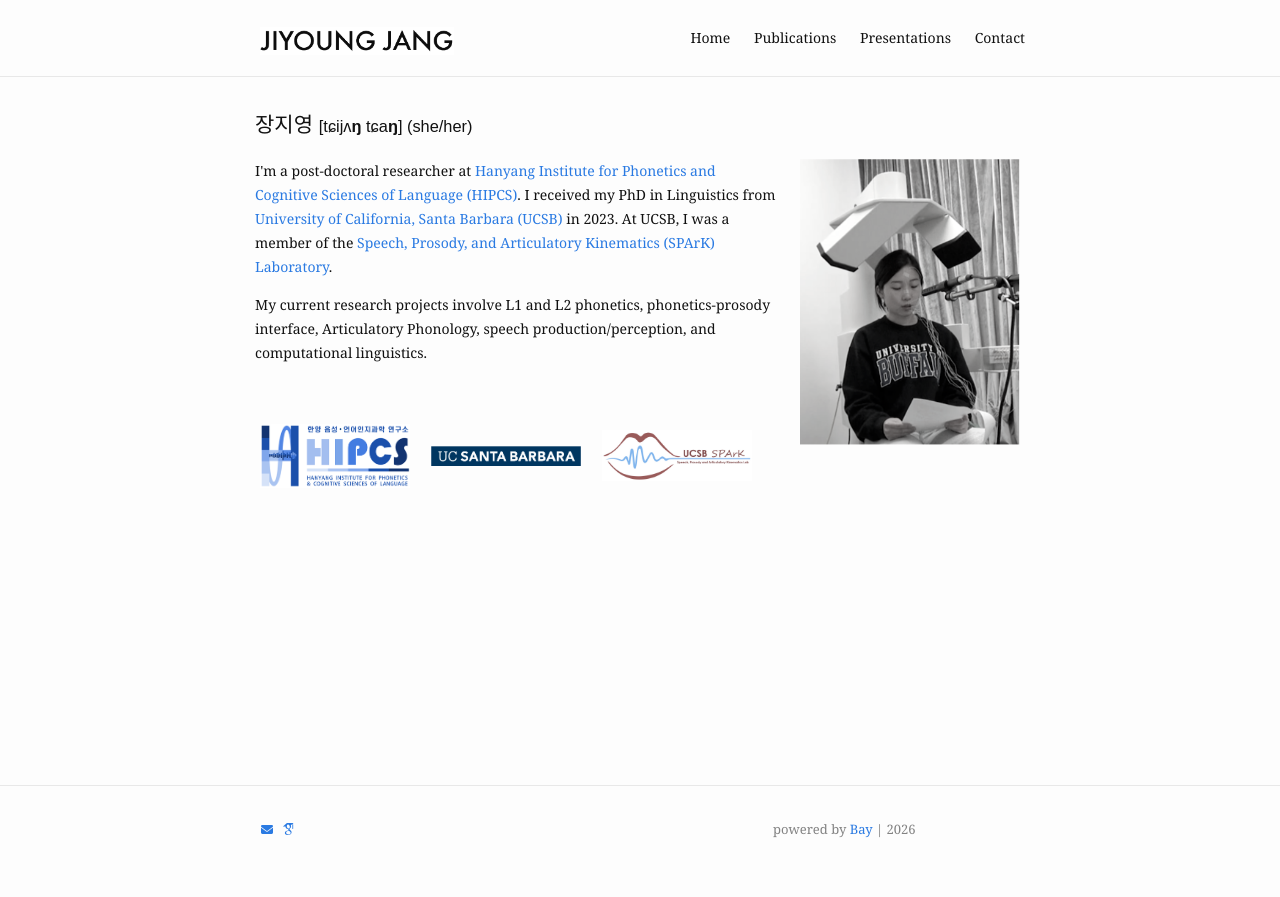
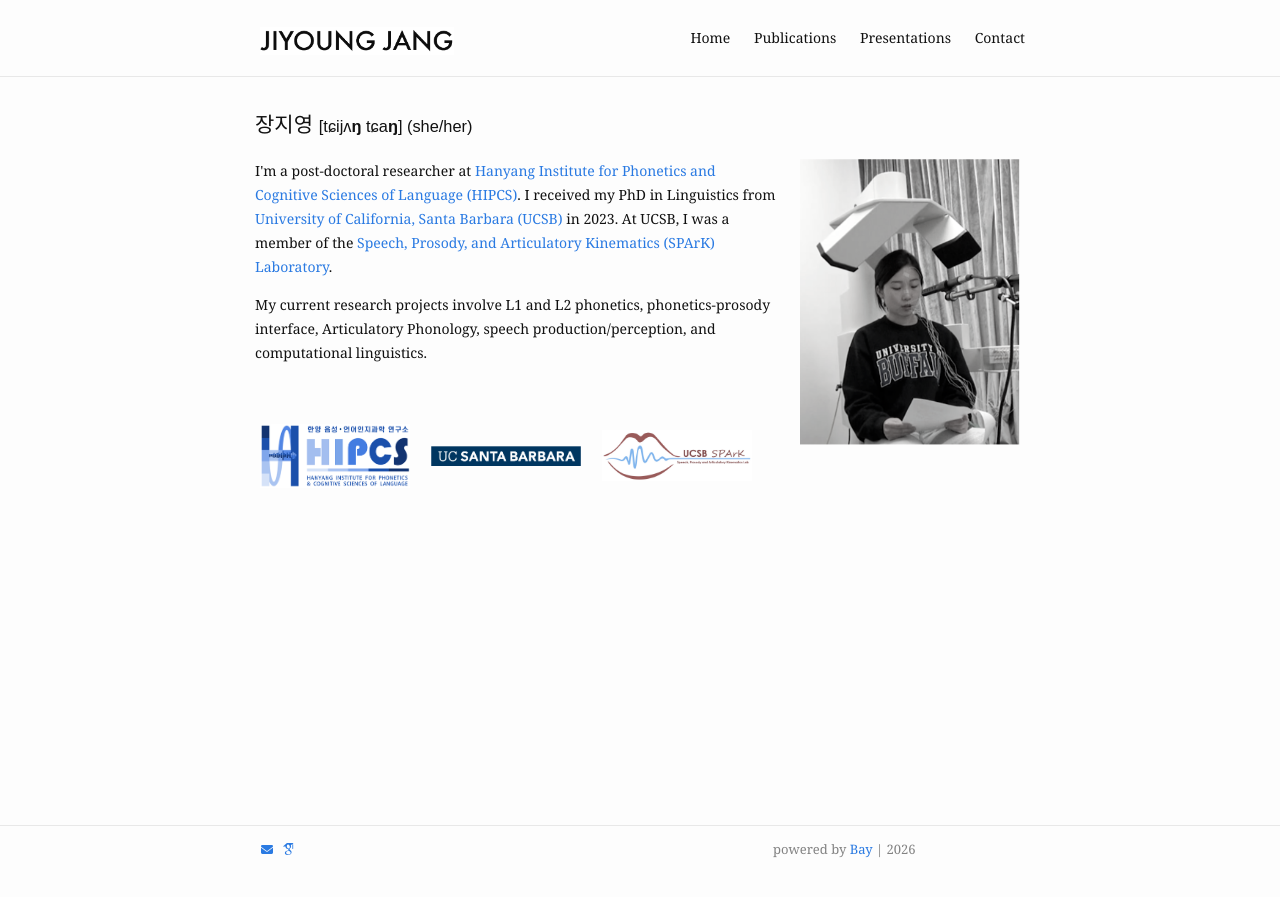
Before and after one commit to jiyoungj/jiyoungj.github.io, a Jekyll site: the page built from index.md, in a window 1280 px wide. Shown: the top 897 px of the page. Built offline with Jekyll 4.4.1, drawn with Linux system fonts in a browser that asks for light colours; some web fonts are replaced.

Commit message:
Update _layout.scss

```diff
--- a/_sass/_layout.scss
+++ b/_sass/_layout.scss
@@ -115,7 +115,9 @@ body {
  */
 .site-footer {
   border-top: 1px solid $grey-color-light;
-  padding: $spacing-unit 0;
+  padding-top: 10px;
+  padding-bottom: 10px;
+  /* padding: $spacing-unit 0; */
 
   @include media-query($on-mobile) {
     padding-top: 10px;
```
